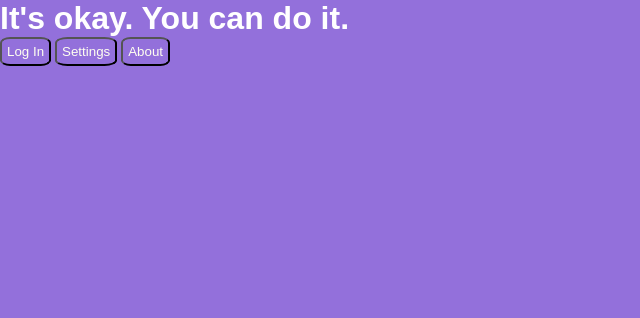
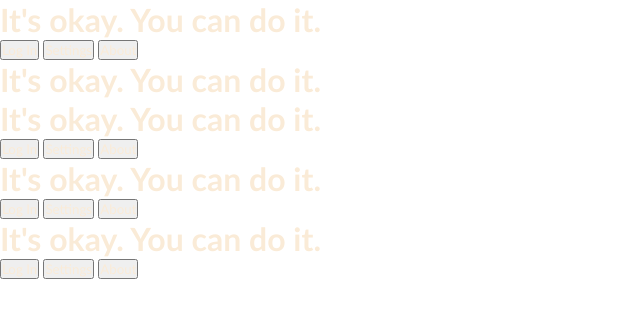
Before and after one commit to Bea3Ines/WD-Seatwork_3, a plain HTML site: page index.html in a window 1280 px wide. Shown: the whole page, without its empty margins (0-640 px from the left). Drawn offline with Linux system fonts and the light colour scheme.

Commit message:
added headers in index.html and added style.css

```diff
--- a/assets/css/style.css
+++ b/assets/css/style.css
@@ -1,16 +1,16 @@
 *{
     margin: 0;
     padding: 0;
-    background-color: mediumpurple;
+    background-color: none;
+    font-family: 'Gill Sans',
+    'Gill Sans MT', Calibri, 'Trebuchet MS', sans-serif;
+    color: antiquewhite;
+}
+#container {
+    color: coral;
+button {
+    border-radius: 10px;
+    justify-content: center;
 
 }
-
-h1 {
-    font-family: Arial, Helvetica, sans-serif;
-    color: white;
 }
-button {
-    padding: 5px;
-    border-radius: 20%;
-    color: ivory;
-}
--- a/index.html
+++ b/index.html
@@ -7,6 +7,23 @@
     <link rel="stylesheet" href="./assets/css/style.css">
 </head>
 <body>
+
+    <div class="container">
+        <div class="header">
+          <h1>It's okay. You can do it.</h1>
+          <button>Log In</button>
+          <button>Settings</button>
+          <button>About</button>
+        </div>
+    </div>
+
+
+    <header>
+        <h1>It's okay. You can do it.</h1>
+
+    </header>
+
+
     <header>
         <h1>It's okay. You can do it.</h1>
     <button>Log In</button>
@@ -14,5 +31,20 @@
     <button>About</button>
     </header>
 
+
+    <header>
+        <h1>It's okay. You can do it.</h1>
+    <button>Log In</button>
+    <button>Settings</button>
+    <button>About</button>
+    </header>
+
+
+    <header>
+        <h1>It's okay. You can do it.</h1>
+    <button>Log In</button>
+    <button>Settings</button>
+    <button>About</button>
+    </header>
 </body>
 </html>
```
